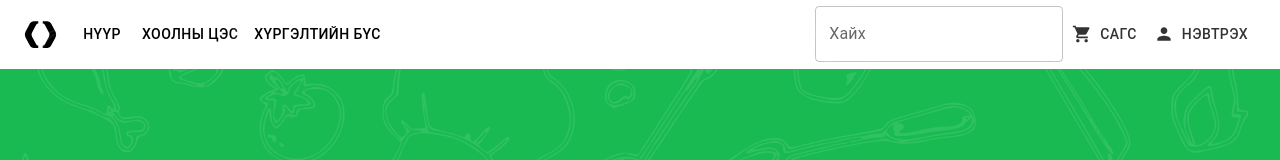
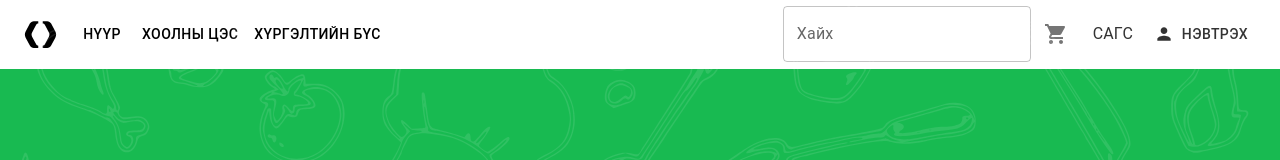
Before and after one commit to quancer/food-delivery-fe-ts, a Next.js app: page / in a window 1280 px wide. Shown: the top 160 px of the page. Built offline with nearby package versions, Linux system fonts and the light colour scheme.

Commit message:
sags button

```diff
--- a/src/components/card/MediaCard.tsx
+++ b/src/components/card/MediaCard.tsx
@@ -73,6 +73,8 @@ export default function MediaCard({ food }: { food: dataType }) {
       foodName: food.title,
       count: buyCount,
     };
+    // empty array
+    // setFoodId([]);
     setFoodId([...foodId, newFood]);
     handleClose();
   };
--- a/src/components/layout/Navbar.tsx
+++ b/src/components/layout/Navbar.tsx
@@ -15,8 +15,21 @@ import { Pinecone } from "../svg/PineconeLogo";
 import LocalGroceryStoreIcon from "@mui/icons-material/LocalGroceryStore";
 import PersonIcon from "@mui/icons-material/Person";
 import { CustomContext } from "@/context/ShoppingCard";
+import Badge, { BadgeProps } from "@mui/material/Badge";
+import ShoppingCartIcon from "@mui/icons-material/ShoppingCart";
+import { styled } from "@mui/material/styles";
+
 const pages = ["Нүүр", "Хоолны цэс", "Хүргэлтийн бүс"];
 const settings = ["Profile", "Account", "Dashboard", "Logout"];
+const StyledBadge = styled(Badge)<BadgeProps>(({ theme }) => ({
+  "& .MuiBadge-badge": {
+    right: -3,
+    top: 13,
+    border: `2px solid ${theme.palette.background.paper}`,
+    padding: "0 4px",
+  },
+}));
+
 export default function Navbar() {
   const [anchorElNav, setAnchorElNav] = React.useState<null | HTMLElement>(
     null
@@ -35,11 +48,9 @@ export default function Navbar() {
   const handleCloseNavMenu = () => {
     setAnchorElNav(null);
   };
-
   const handleCloseUserMenu = () => {
     setAnchorElUser(null);
   };
-  console.log("foods", foodId);
   return (
     <AppBar position="static" sx={{ background: "#fff", color: "#333" }}>
       <Container maxWidth="xl">
@@ -104,12 +115,13 @@ export default function Navbar() {
 
           <TextField id="outlined-basic" label="Хайх" variant="outlined" />
 
-          <Button
-            variant={"text"}
-            startIcon={<LocalGroceryStoreIcon />}
-            sx={{ color: "#333" }}
-          >
-            Сагс
+          <IconButton aria-label="cart">
+            <StyledBadge badgeContent={foodId.length} color="secondary">
+              <ShoppingCartIcon />
+            </StyledBadge>
+          </IconButton>
+          <Button variant={"text"} sx={{ color: "#333" }}>
+            <Typography>{"Сагс"}</Typography>
           </Button>
           <Button
             variant="text"
```
